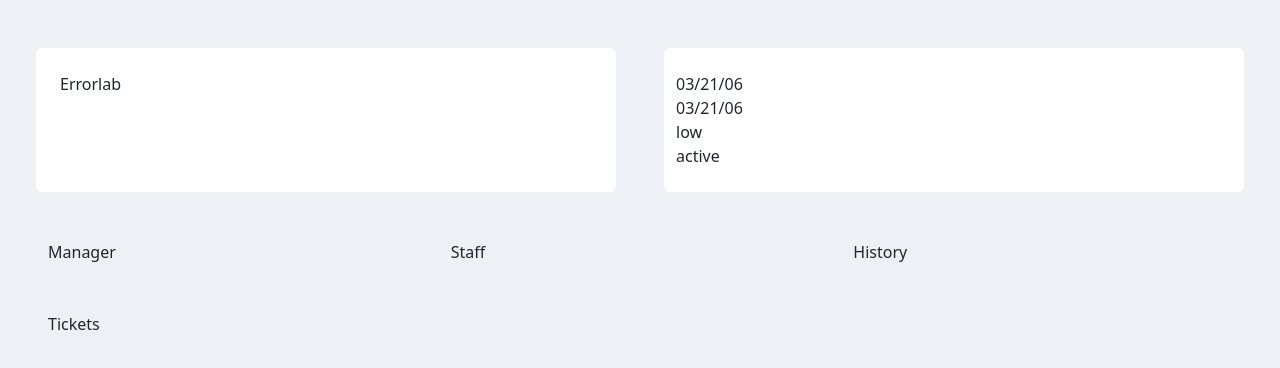
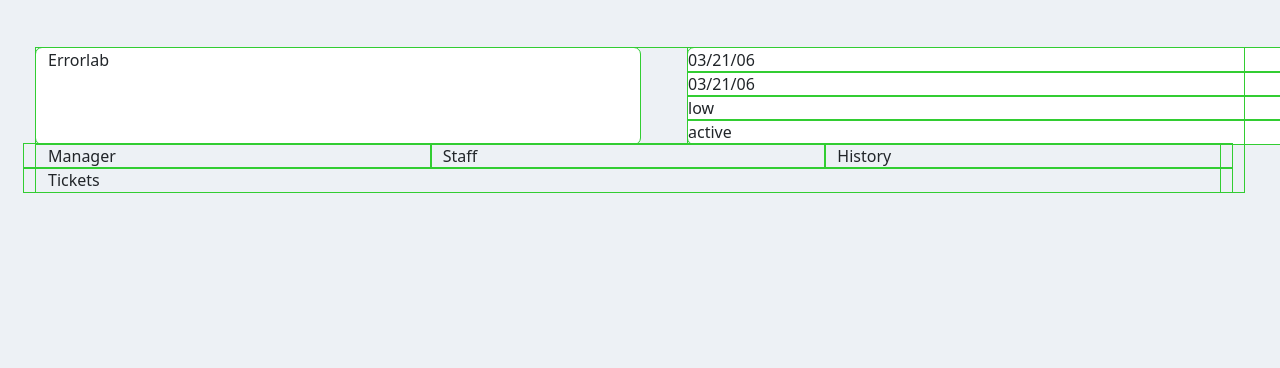
Before and after one commit to Vikms95/errorlab, a React (Create React App) app in the folder client/: page /project in a window 1280 px wide. Shown: the top 368 px of the page. Built offline with nearby package versions, Linux system fonts and the light colour scheme.

Commit message:
add gap and wrap to project columns

```diff
--- a/client/src/App.css
+++ b/client/src/App.css
@@ -1,3 +1,7 @@
+* {
+  outline: 1px solid limegreen;
+}
+
 html,
 body,
 #root {
--- a/client/src/components/Project/Project.tsx
+++ b/client/src/components/Project/Project.tsx
@@ -11,10 +11,11 @@ export function Project() {
   return (
     <Container
       fluid
+      className='vh-100 p-4 p-sm-5'
+      style={{ backgroundColor: '#edf1f5' }}
       data-testid='project'
-      className='vh-100 d-flex flex-column flex-wrap gap-5 p-4 p-sm-5'
-      style={{ backgroundColor: '#edf1f5' }}
     >
+      <Row>
         <ProjectInfo>
           <ProjectProgress
             title='Errorlab'
@@ -33,6 +34,7 @@ export function Project() {
         <Row>
           <Col>Tickets</Col>
         </Row>
+      </Row>
     </Container>
   )
 }
--- a/client/src/components/Project/ProjectDetails.tsx
+++ b/client/src/components/Project/ProjectDetails.tsx
@@ -13,7 +13,7 @@ export function ProjectDetails({ details }: Props) {
   const { startDate, deadLine, priority, status } = details
 
   return (
-    <Col className='bg-white rounded-2 p-4'>
+    <Col className='col-12 col-md-6 bg-white rounded-2'>
       <Row>{startDate} </Row>
       <Row>{deadLine}</Row>
       <Row>{priority}</Row>
--- a/client/src/components/Project/ProjectInfo.tsx
+++ b/client/src/components/Project/ProjectInfo.tsx
@@ -1,10 +1,16 @@
 import { ReactElement } from 'react'
-import { Col, Row, Stack } from 'react-bootstrap'
+import { Col, Row, Stack, Container } from 'react-bootstrap'
 
 interface Props {
   children?: ReactElement | ReactElement[]
 }
 
+const ProjectInfoCont = 'col-md-12'
+
 export function ProjectInfo({ children }: Props) {
-  return <Row className='d-flex flex-wrap gap-5'>{children}</Row>
+  return (
+    <Col className={ProjectInfoCont}>
+      <Row className='flex-md-nowrap gap-5'>{children}</Row>
+    </Col>
+  )
 }
--- a/client/src/components/Project/ProjectProgress.tsx
+++ b/client/src/components/Project/ProjectProgress.tsx
@@ -7,5 +7,5 @@ interface Props {
 }
 
 export function ProjectProgress({ title, description, progress }: Props) {
-  return <Col className='bg-white rounded-2 p-4'>{title}</Col>
+  return <Col className='col-12 col-md-6 bg-white rounded-2 '>{title}</Col>
 }
```
Lines whose indentation alone changed are shown as unchanged.
